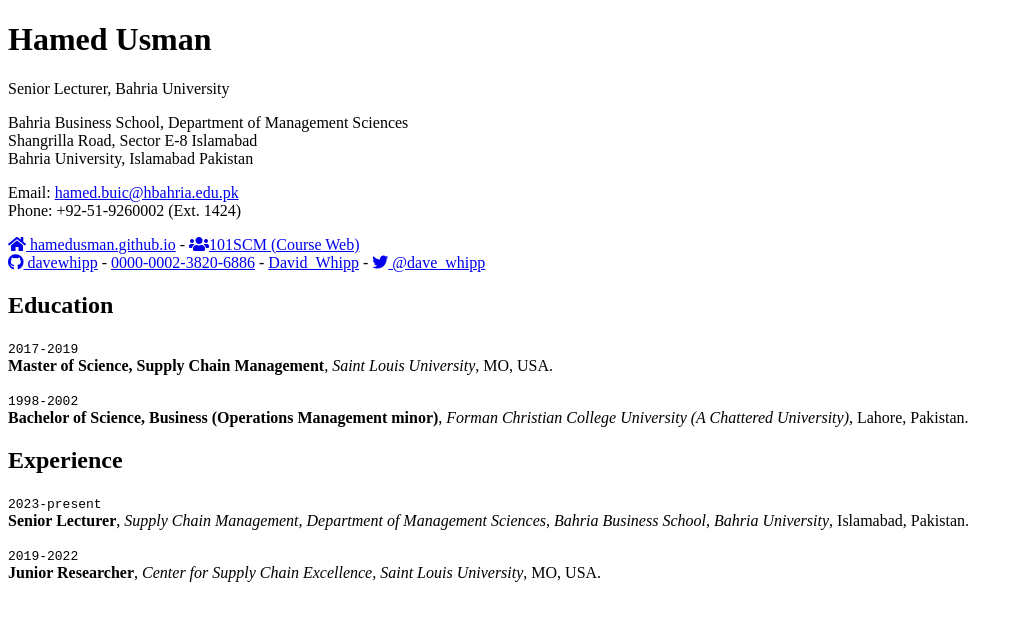
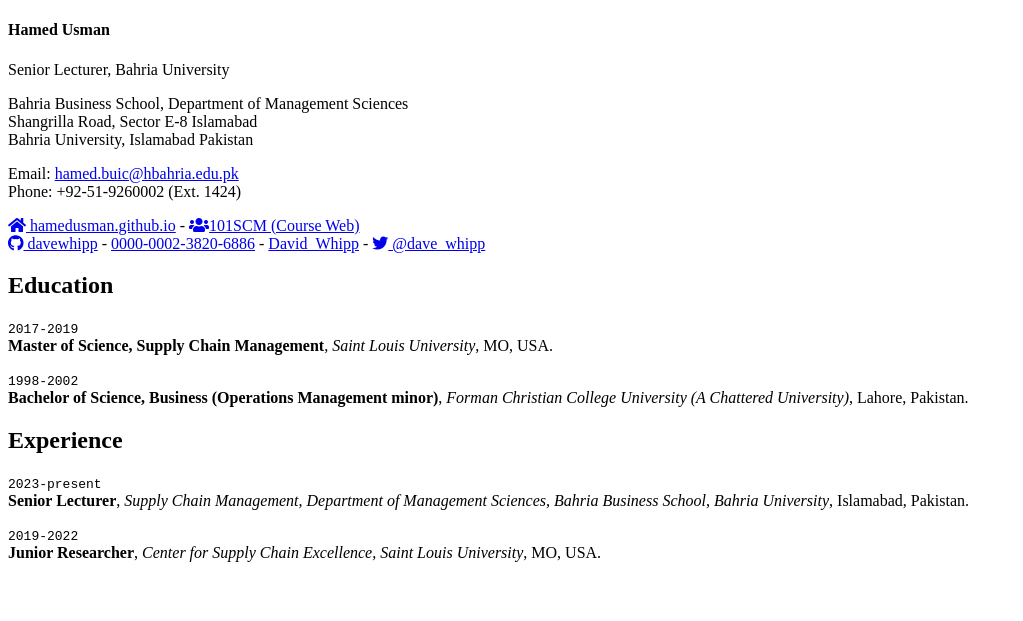
Before and after one commit to hamedusman/hamedusman.github.io, a Jekyll site: the page built from pages/cv.md, in a window 1280 px wide. Shown: the top 621 px of the page, without its empty margins (0-1023 px from the left). Built offline with Jekyll 4.4.1, drawn with Linux system fonts in a browser that asks for light colours; nearby versions of some CDN libraries; a style sheet for code colours, icons or effects is not loaded.

Commit message:
Update cv.md

```diff
--- a/pages/cv.md
+++ b/pages/cv.md
@@ -2,7 +2,7 @@
 layout: cv
 title: Hamed Usman
 ---
-# Hamed Usman
+<h4>Hamed Usman</h4>
 Senior Lecturer, Bahria University
 
 Bahria Business School, Department of Management Sciences<br/>
```
